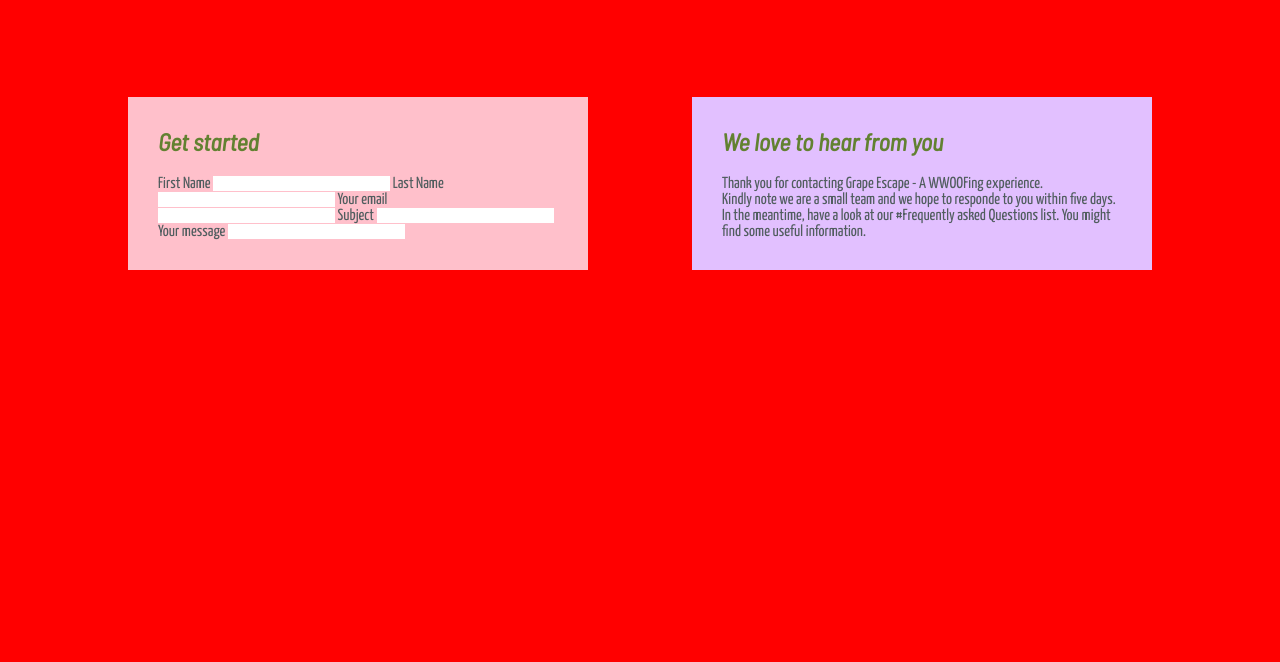
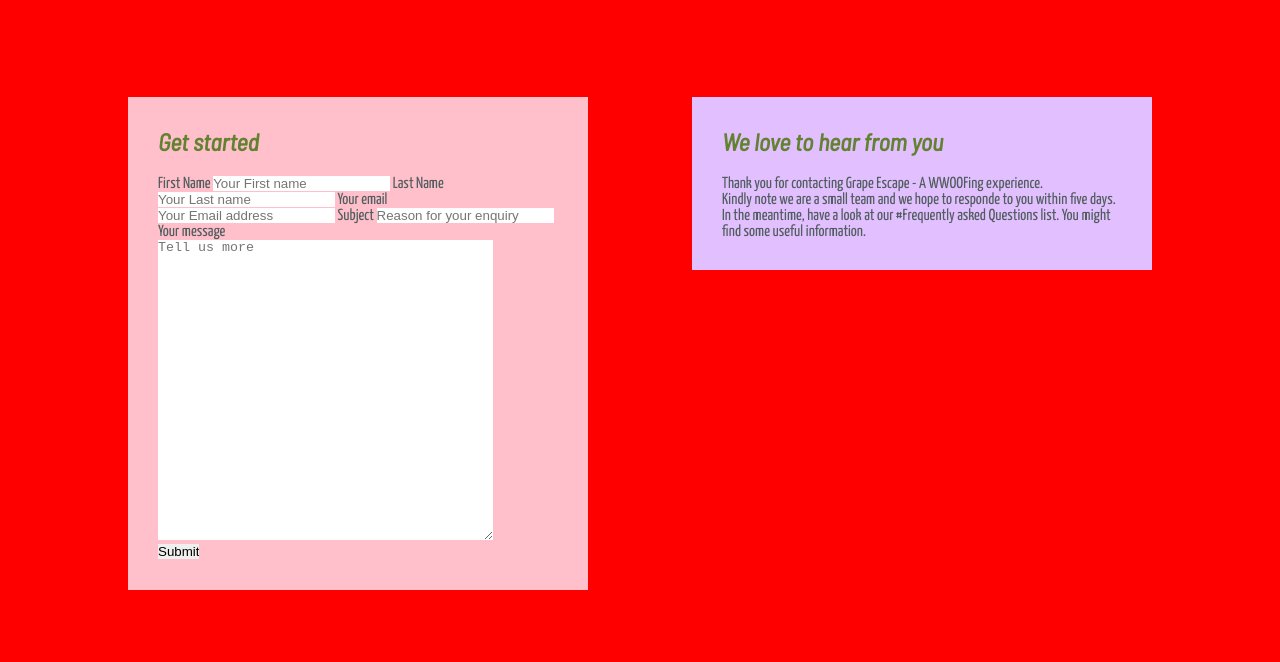
Before and after one commit to SilviaSaverino/grape-escape, a plain HTML site: page get_started.html in a window 1280 px wide. Shown: the part 138-800 px from the top of the page. Drawn offline with Linux system fonts and the light colour scheme.

Commit message:
edit code of the 'get started' form, add 'required' attributes, add 'textarea' element and 'submit' input type

```diff
--- a/get_started.html
+++ b/get_started.html
@@ -49,15 +49,17 @@
 
                 <h2>Get started</h2>
                 <label for="fname">First Name</label>
-                <input type="text" name="fname" id="fname">
+                <input type="text" name="fname" id="fname" placeholder="Your First name" required>
                 <label for="lname">Last Name</label>
-                <input type="text" name="lname" id="lname">
+                <input type="text" name="lname" id="lname" placeholder="Your Last name" required>
                 <label for="email">Your email</label>
-                <input type="text" name="email" id="email">
+                <input type="text" name="email" id="email" placeholder="Your Email address" required>
                 <label for="subject">Subject</label>
-                <input type="text" name="subject" id="subject">
+                <input type="text" name="subject" id="subject" placeholder="Reason for your enquiry" required>
                 <label for="message">Your message</label>
-                <input type="text" name="message" id="message">
+                <textarea name="message" id="message" cols="40" rows="20" placeholder="Tell us more" required></textarea>
+                <br>
+                <input type="submit" value="Submit">
 
             </form>
         </div>
```
